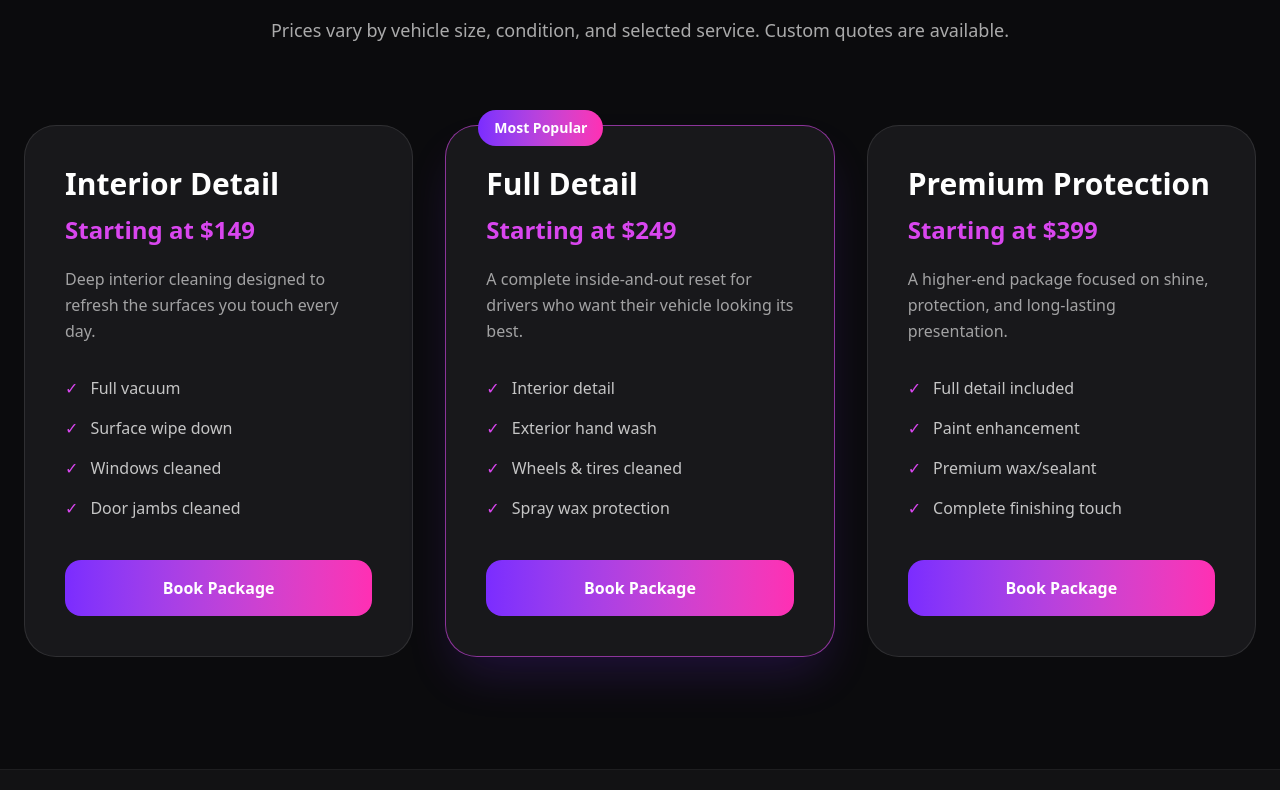
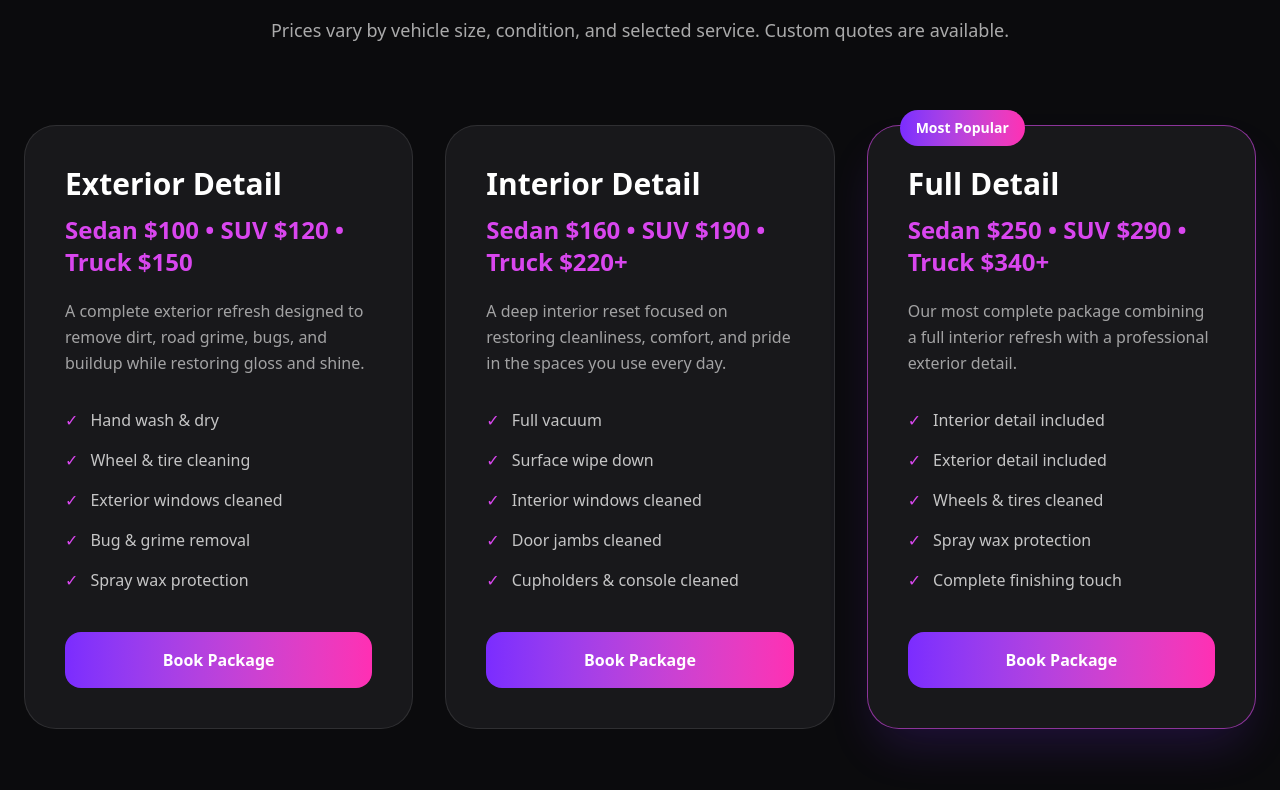
Before and after one commit to cameroncolborne/colborne-auto-detailing, a Next.js app: page / in a window 1280 px wide. Shown: the part 4010-4800 px from the top of the page. Built offline with nearby package versions, Linux system fonts and the light colour scheme.

Commit message:
Update page.jsx

```diff
--- a/app/page.jsx
+++ b/app/page.jsx
@@ -8,27 +8,45 @@ export default function HomePage() {
 
  const serviceCards = [
   {
+    title: 'Exterior Detail',
+    price: 'Sedan $100 • SUV $120 • Truck $150',
+    desc: 'A complete exterior refresh designed to remove dirt, road grime, bugs, and buildup while restoring gloss and shine.',
+    features: [
+      'Hand wash & dry',
+      'Wheel & tire cleaning',
+      'Exterior windows cleaned',
+      'Bug & grime removal',
+      'Spray wax protection',
+    ],
+  },
+  {
     title: 'Interior Detail',
-      price: 'Starting at $149',
-      desc: 'Deep interior cleaning designed to refresh the surfaces you touch every day.',
-      features: ['Full vacuum', 'Surface wipe down', 'Windows cleaned', 'Door jambs cleaned'],
+    price: 'Sedan $160 • SUV $190 • Truck $220+',
+    desc: 'A deep interior reset focused on restoring cleanliness, comfort, and pride in the spaces you use every day.',
+    features: [
+      'Full vacuum',
+      'Surface wipe down',
+      'Interior windows cleaned',
+      'Door jambs cleaned',
+      'Cupholders & console cleaned',
+    ],
   },
   {
     title: 'Full Detail',
-      price: 'Starting at $249',
-      desc: 'A complete inside-and-out reset for drivers who want their vehicle looking its best.',
-      features: ['Interior detail', 'Exterior hand wash', 'Wheels & tires cleaned', 'Spray wax protection'],
+    price: 'Sedan $250 • SUV $290 • Truck $340+',
+    desc: 'Our most complete package combining a full interior refresh with a professional exterior detail.',
+    features: [
+      'Interior detail included',
+      'Exterior detail included',
+      'Wheels & tires cleaned',
+      'Spray wax protection',
+      'Complete finishing touch',
+    ],
     featured: true,
-    },
-    {
-      title: 'Premium Protection',
-      price: 'Starting at $399',
-      desc: 'A higher-end package focused on shine, protection, and long-lasting presentation.',
-      features: ['Full detail included', 'Paint enhancement', 'Premium wax/sealant', 'Complete finishing touch'],
   },
 ]
 
-  const locations = ['Halifax', 'Dartmouth', 'Bedford', 'Sackville', 'Clayton Park']
+  const locations = ['Halifax', 'Dartmouth', 'Bedford', 'Sackville', 'Clayton Park', 'Cole Harbour', 'Lawrence Town']
 
   const faqs = [
     {
```
Lines whose indentation alone changed are shown as unchanged.
